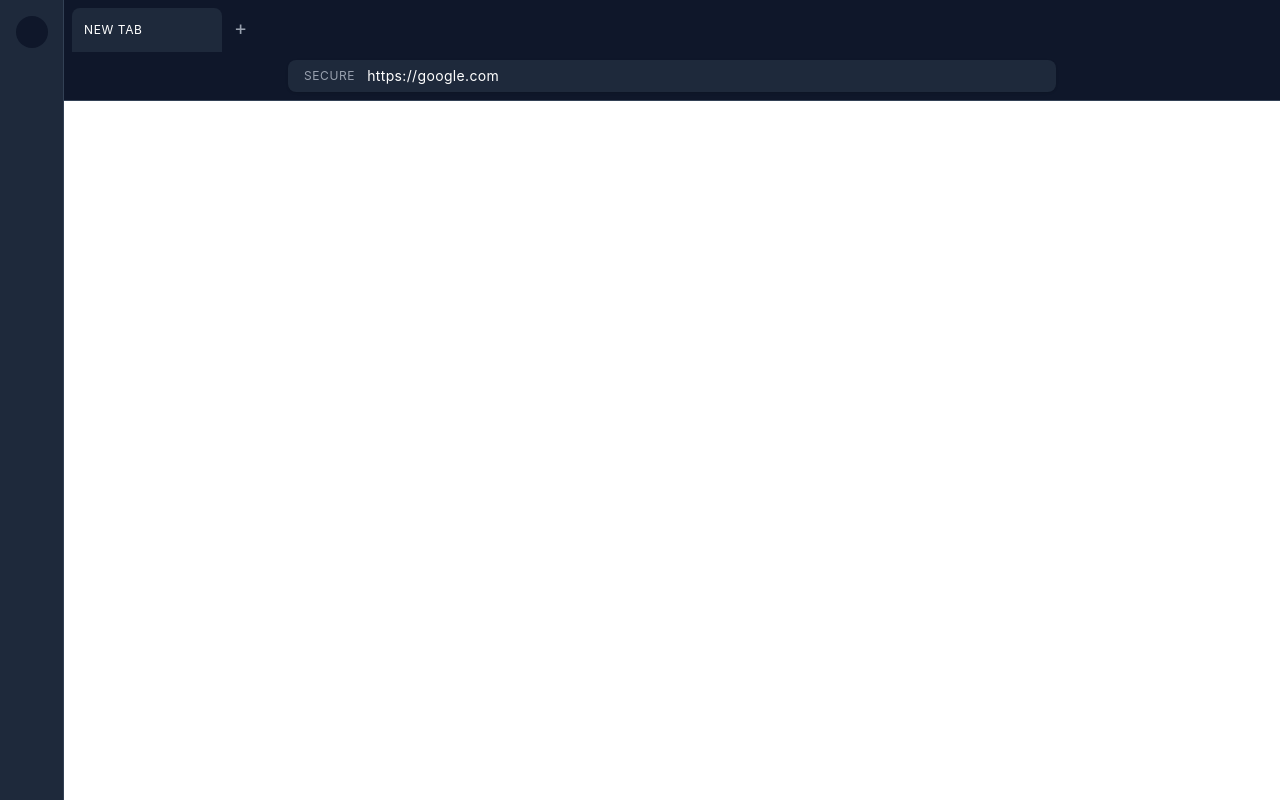
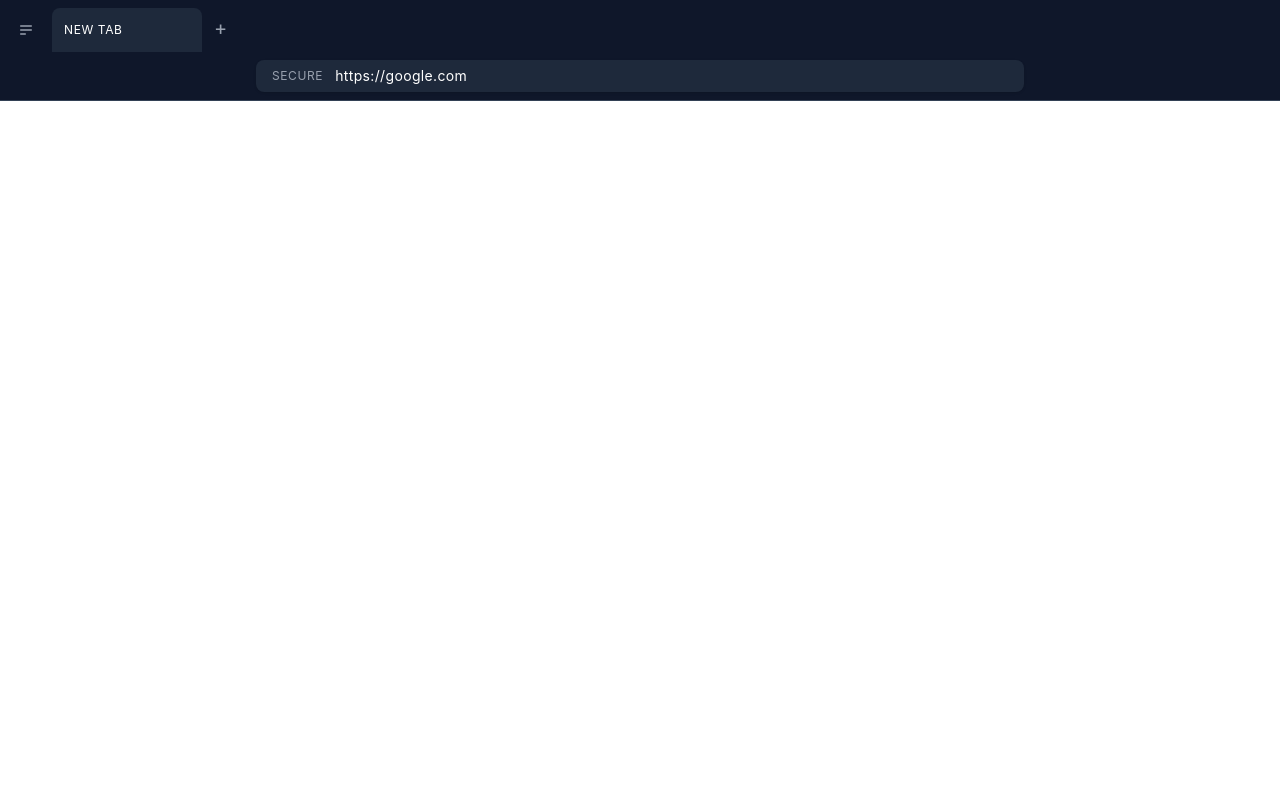
Before and after one commit to xmrenigmax/Copacetic, a Next.js app: page / in a window 1280 px wide. Built offline with nearby package versions, Linux system fonts and the light colour scheme.

Commit message:
basic sidebar

```diff
--- a/src/app/page.tsx
+++ b/src/app/page.tsx
@@ -5,6 +5,7 @@ import { useBrowserLogic } from '@/hooks/useBrowserLogic';
 import { AddressBar } from '@/components/addressbar/AddressBar';
 import { TabBar } from '@/components/tabbar/TabBar';
 import { TabWebView } from '@/view/tabwebview/TabWebView';
+import { Sidebar } from '@/components/sidebar/Sidebar';
 
 export default function Home() {
   const [
@@ -16,6 +17,9 @@ export default function Home() {
     tabs,
     activeTabId,
     activeTab,
+    isSidebarOpen,
+    isCustomised,
+    toggleSidebar,
     handleNavigate,
     handleAddTab,
     handleCloseTab,
@@ -30,10 +34,10 @@ export default function Home() {
 
   return (
     <div className="flex h-screen w-screen overflow-hidden bg-primary text-white">
-      <div className="w-16 bdR bg-secondary flex flex-col items-center py-4">
-        <div className="w-8 h-8 rounded-full bg-primary mb-4" />
+      <div className={`transition-all duration-300 ease-in-out overflow-hidden ${isSidebarOpen ? 'w-16' : 'w-0'}`}>
+        <Sidebar isOpen={isSidebarOpen} isCustomised={isCustomised} />
       </div>
-      <main className="flex flex-col flex-1">
+      <main className="flex flex-col flex-1 overflow-hidden">
         <header className="bdB bg-primary pt-2">
           <TabBar
             tabs={tabs}
@@ -41,6 +45,7 @@ export default function Home() {
             onTabClick={handleTabClick}
             onCloseTab={handleCloseTab}
             onAddTab={handleAddTab}
+            onToggleSidebar={toggleSidebar}
           />
           <div className="p-2">
             <AddressBar
--- a/src/components/tabbar/TabBar.tsx
+++ b/src/components/tabbar/TabBar.tsx
@@ -13,13 +13,17 @@ interface TabBarProps {
   onTabClick: (id: number) => void;
   onCloseTab: (id: number) => void;
   onAddTab: () => void;
+  onToggleSidebar: () => void;
 }
 
-export const TabBar = ({ tabs, activeTabId, onTabClick, onCloseTab, onAddTab }: TabBarProps) => {
+export const TabBar = ({ tabs, activeTabId, onTabClick, onCloseTab, onAddTab, onToggleSidebar }: TabBarProps) => {
   return (
     <div className="flex items-center w-full overflow-x-auto px-2">
+      <button onClick={onToggleSidebar} className="mr-3 ml-1 p-1.5 rounded-lg text-gray-400 hover:text-white hover:bg-secondary transition-colors">
+        <svg className="w-4 h-4" fill="none" stroke="currentColor" viewBox="0 0 24 24"><path strokeLinecap="round" strokeLinejoin="round" strokeWidth={2} d="M4 6h16M4 12h16M4 18h7" /></svg>
+      </button>
       {tabs.map((tab) => (
-        <div key={tab.id} onClick={() => onTabClick(tab.id)} className={`group relative flex items-center justify-between min-w-[150px] max-w-[200px] px-3 py-2 mr-1 rounded-t-lg cursor-pointer ${activeTabId === tab.id ? 'bg-secondary text-white' : 'bg-primary text-gray-400 hover:bg-secondary bdT bdR'}`}>
+        <div key={tab.id} onClick={() => onTabClick(tab.id)} className={`group relative flex items-center justify-between min-w-[150px] max-w-[200px] px-3 py-2 mr-1 rounded-t-lg cursor-pointer transition-colors ${activeTabId === tab.id ? 'bg-secondary text-white' : 'bg-primary text-gray-400 hover:bg-secondary bdT bdR'}`}>
           <span className="text-xs truncate tt-u">
             {tab.title}
           </span>
@@ -28,7 +32,7 @@ export const TabBar = ({ tabs, activeTabId, onTabClick, onCloseTab, onAddTab }:
           </button>
         </div>
       ))}
-      <button onClick={onAddTab} className="ml-2 text-xl text-gray-400 hover:text-white mb-1">
+      <button onClick={onAddTab} className="ml-2 text-xl text-gray-400 hover:text-white mb-1 transition-transform hover:scale-110">
         +
       </button>
     </div>
```
Also changed, not shown: src/hooks/useScrapBook.tsx (added). Lines whose indentation alone changed are shown as unchanged.
